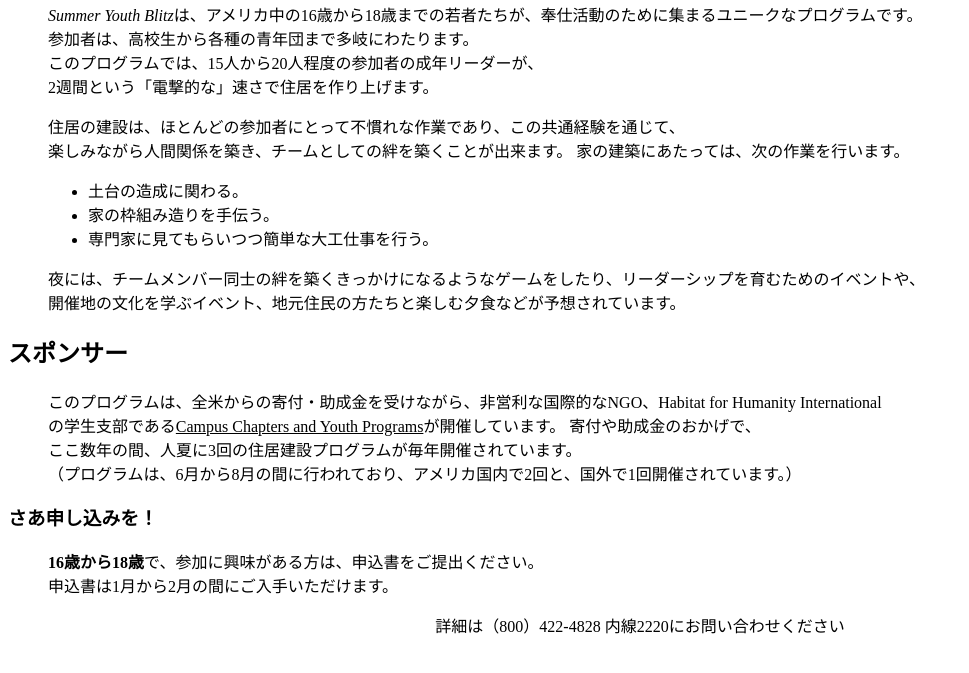
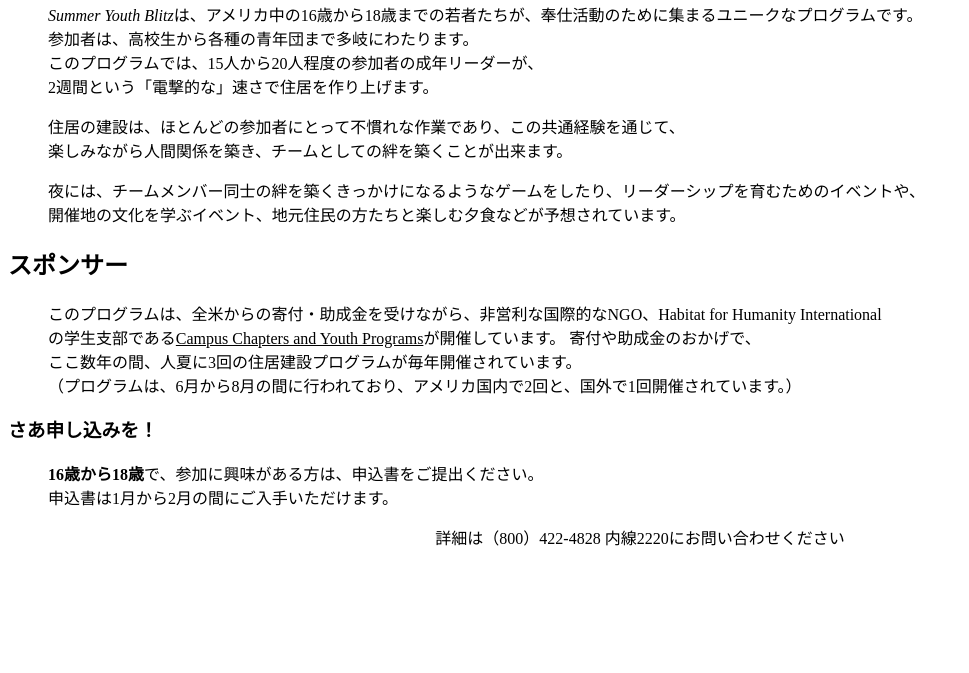
Before and after one commit to n15002/habitat, a plain HTML site: page ccyp/syb.html in a window 1280 px wide. Shown: the part 87-760 px from the top of the page, without its empty margins (0-969 px from the left). Drawn offline with Linux system fonts and the light colour scheme.

Commit message:
演習38まで書いた

```diff
--- a/ccyp/syb.html
+++ b/ccyp/syb.html
@@ -23,14 +23,15 @@
 </p>
 <p>
 住居の建設は、ほとんどの参加者にとって不慣れな作業であり、この共通経験を通じて、<br />楽しみながら人間関係を築き、チームとしての絆を築くことが出来ます。
-家の建築にあたっては、次の作業を行います。
 </p>
 
+<!-- 家の建築にあたっては、次の作業を行います。
 <ul>
   <li>土台の造成に関わる。</li>
   <li>家の枠組み造りを手伝う。</li>
   <li>専門家に見てもらいつつ簡単な大工仕事を行う。</li>
 </ul>
+-->
 
 <p>
 夜には、チームメンバー同士の絆を築くきっかけになるようなゲームをしたり、リーダーシップを育むためのイベントや、<br />開催地の文化を学ぶイベント、地元住民の方たちと楽しむ夕食などが予想されています。
```
